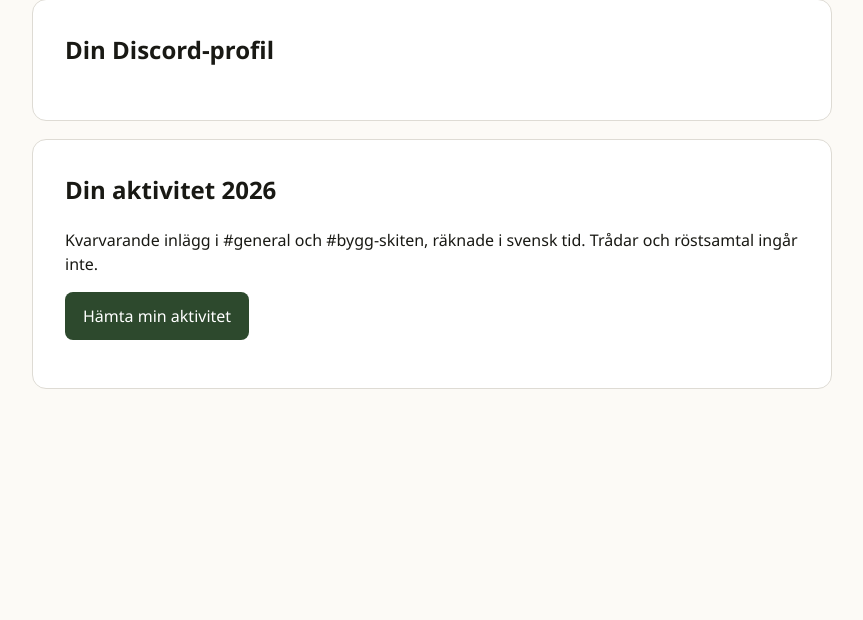
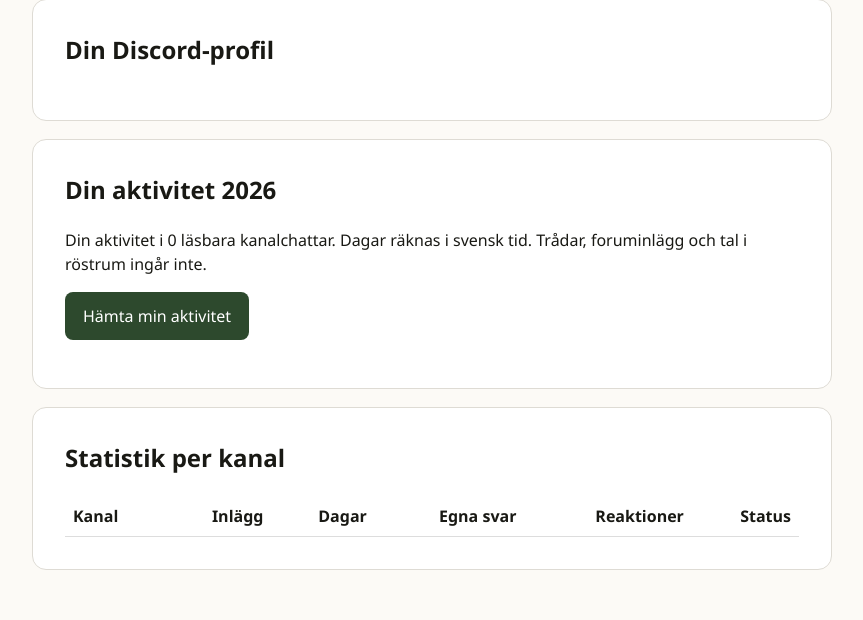
Before and after one commit to opensverige/opensverige-wrapped, a Flask app: template templates/data.html in a window 1280 px wide. Shown: the part 236-856 px from the top of the page, without its empty margins (208-1071 px from the left). Before the commit the page ends 625 px from the top, so only its background shows below. Run offline with Flask 3, Linux system fonts and the light colour scheme; the template is opened without the code that fills it, so the values that code supplies are empty.

Commit message:
Discover readable guild channels and show progressive per-channel statistics

```diff
--- a/app.py
+++ b/app.py
@@ -190,6 +190,68 @@ from werkzeug.exceptions import HTTPException
 def issue(error):
     return render_template("index.html", problem=error.description), error.code
 
+# Cache server metadata briefly; the requesting member is fetched for every request.
+from time import monotonic
+from threading import Lock
+
+_catalog_lock = Lock()
+_catalog = None
+_catalog_until = 0
+
+
+def channel_catalog():
+    global _catalog, _catalog_until
+    with _catalog_lock:
+        if monotonic() >= _catalog_until:
+            auth = "Bot " + os.environ["DISCORD_BOT_TOKEN"]
+            guild = api(f"/guilds/{GUILD}", auth)
+            channels = api(f"/guilds/{GUILD}/channels", auth)
+            bot = api(f"/guilds/{GUILD}/members/1574347988728414309", auth)
+            _catalog = guild, channels, bot
+            _catalog_until = monotonic() + 15
+        return _catalog
+
+
+def can_read_history(member, guild, channel):
+    uid = member["user"]["id"]
+    if uid == guild["owner_id"]:
+        return True
+    roles = set(member["roles"])
+    permissions = 0
+    for role in guild["roles"]:
+        if role["id"] == GUILD or role["id"] in roles:
+            permissions |= int(role["permissions"])
+    if permissions & 8:
+        return True
+    # Discord applies @everyone, combined roles, then the member overwrite.
+    layers = [[0, 0] for _ in range(3)]
+    for overwrite in channel["permission_overwrites"]:
+        target = overwrite["id"]
+        if target == GUILD:
+            layer = layers[0]
+        elif overwrite["type"] == 0 and target in roles:
+            layer = layers[1]
+        elif overwrite["type"] == 1 and target == uid:
+            layer = layers[2]
+        else:
+            continue
+        layer[0] |= int(overwrite["deny"])
+        layer[1] |= int(overwrite["allow"])
+    for deny, allow in layers:
+        permissions = (permissions & ~deny) | allow
+    required = (1 << 10) | (1 << 16)
+    if channel["type"] in (2, 13):
+        required |= 1 << 20
+    return permissions & required == required
+
+
+def readable_channels(member):
+    guild, channels, bot = channel_catalog()
+    return {c["id"]: c["name"] for c in sorted(channels, key=lambda c: c.get("position", 0))
+            if c["type"] in (0, 2, 5, 13) and can_read_history(member, guild, c)
+            and can_read_history(bot, guild, c)}
+
+
 @app.post("/data")
 def data():
     member = authenticated_member()
@@ -209,7 +271,7 @@ def data():
         "Tilldelade roller": len(member.get("roles", [])),
         "Boostar sedan": local_date(member.get("premium_since")),
     }
-    return render_template("data.html", rows=rows, channels=CHANNELS, csrf=form_token())
+    return render_template("data.html", rows=rows, channels=readable_channels(member), csrf=form_token())
 
 
 @app.post("/data/messages")
@@ -219,7 +281,9 @@ def data_messages():
         return {"error": "Logga in igen."}, 401
     channel = request.form.get("channel")
     cursor = request.form.get("before") or str((1798758000000 - 1420070400000) << 22)
-    if channel not in CHANNELS or not cursor.isascii() or not cursor.isdigit() or len(cursor) > 20:
+    if channel not in readable_channels(member):
+        abort(403)
+    if not cursor.isascii() or not cursor.isdigit() or len(cursor) > 20:
         abort(400)
     response = requests.get(f"{API}/channels/{channel}/messages",
                             headers={"Authorization": "Bot " + os.environ["DISCORD_BOT_TOKEN"]},
--- a/templates/data.html
+++ b/templates/data.html
@@ -3,9 +3,10 @@
 <title>Mina data · OpenSverige Wrapped</title>
 <style>
 *{box-sizing:border-box}body{margin:0;background:#fcfaf6;color:#191914;font:1rem/1.5 "Bricolage Grotesque","Segoe UI",sans-serif}main{max-width:840px;margin:auto;padding:32px 20px}header{border-bottom:1px solid #dedbd4;padding-bottom:16px}a{color:#884b21}section{background:white;border:1px solid #dedbd4;border-radius:14px;padding:clamp(16px,4vw,32px);margin:18px 0}h1{font-size:clamp(2.4rem,7vw,4.4rem);letter-spacing:-.06em;margin:.4em 0}h2{margin-top:0}dl{display:grid;grid-template-columns:1fr 1fr;gap:0;margin:0}dt,dd{margin:0;padding:8px 0;border-bottom:1px solid #eee;overflow-wrap:anywhere}dd{text-align:right;font-weight:600}button{background:#2d492d;color:white;padding:12px 18px;border:0;border-radius:8px;font:inherit;cursor:pointer}button:disabled{opacity:.65}small{color:#45483f}
-</style><main><header><a href="/">OpenSverige Wrapped</a></header><h1>Mina data</h1>
+table{border-collapse:collapse;width:100%}th,td{padding:8px;border-bottom:1px solid #ddd;text-align:right}th:first-child{text-align:left}</style><main><header><a href="/">OpenSverige Wrapped</a></header><h1>Mina data</h1>
 <section><h2>Din Discord-profil</h2><dl>{% for label,value in rows.items() %}<dt>{{ label }}</dt><dd>{{ value }}</dd>{% endfor %}</dl></section>
-<section><h2>Din aktivitet 2026</h2><p>Kvarvarande inlägg i #general och #bygg-skiten, räknade i svensk tid. Trådar och röstsamtal ingår inte.</p><button id="load">Hämta min aktivitet</button><p role="status" id="status"></p><dl id="metrics"></dl></section></main>
+<section><h2>Din aktivitet 2026</h2><p>Din aktivitet i {{ channels|length }} läsbara kanalchattar. Dagar räknas i svensk tid. Trådar, foruminlägg och tal i röstrum ingår inte.</p><button id="load">Hämta min aktivitet</button><p role="status" id="status"></p><dl id="metrics"></dl></section>
+<section><h2>Statistik per kanal</h2><div style="overflow:auto"><table><thead><tr><th>Kanal</th><th>Inlägg</th><th>Dagar</th><th>Egna svar</th><th>Reaktioner</th><th>Status</th></tr></thead><tbody>{% for id,name in channels.items() %}<tr id="ch-{{ id }}"><th scope="row">#{{ name }}</th><td>—</td><td>—</td><td>—</td><td>—</td><td>Väntar</td></tr>{% endfor %}</tbody></table></div></section></main>
 <script>
 const channels = {{ channels|tojson }};
 const csrf = {{ csrf|tojson }};
@@ -15,11 +16,16 @@ const metrics = document.querySelector('#metrics');
 button.onclick = async () => {
   button.disabled = true;
   metrics.replaceChildren();
+  for(const row of document.querySelectorAll("tbody tr")){for(const cell of Array.from(row.cells).slice(1,5))cell.textContent="—";row.cells[5].textContent="Väntar";}
   const days = new Map(), months = new Map(), totals = {};
   let replies = 0, reactions = 0, pages = 0;
   try {
     for (const [channel, name] of Object.entries(channels)) {
-      totals[name] = 0;
+      totals[channel] = 0;
+      const cells=document.getElementById('ch-'+channel).cells;
+      const active=new Set();
+      let channelReplies=0, channelReactions=0;
+      cells[5].textContent='Läser';
       let before = '';
       do {
         statusLine.textContent = 'Läser #' + name + ' · ' + pages + ' sidor hämtade';
@@ -35,13 +41,20 @@ button.onclick = async () => {
           days.set(date,(days.get(date)||0)+n);
           const month=date.slice(0,7);
           months.set(month,(months.get(month)||0)+n);
-          totals[name]+=n;
+          totals[channel]+=n; active.add(date);
         }
         replies+=data.replies;
         reactions+=data.reactions;
+        channelReplies+=data.replies;
+        channelReactions+=data.reactions;
+        cells[1].textContent=totals[channel];
+        cells[2].textContent=active.size;
+        cells[3].textContent=channelReplies;
+        cells[4].textContent=channelReactions;
         pages++;
         before=data.next;
       } while (before !== null);
+      cells[5].textContent="Klar";
     }
     const dates=[...days.keys()].sort();
     const peak=Math.max(0,...months.values());
@@ -52,7 +65,7 @@ button.onclick = async () => {
       previous=day;
       longest=Math.max(longest,streak);
     }
-    const rows=[['Egna inlägg',Object.values(totals).reduce((a,b)=>a+b,0)],['Aktiva dagar',dates.length],['Längsta svit i dagar',longest],['Första aktiva dag',dates[0]],['Senaste aktiva dag',dates.at(-1)],['Flest inlägg under en månad',[...months].filter(([,n])=>n===peak).map(([m])=>m+' ('+peak+')').join(', ')],['Egna direkta svar',replies],['Kvarvarande reaktioner på dina inlägg',reactions],...Object.entries(totals).map(([k,v])=>['Inlägg i #'+k,v])];
+    const rows=[['Egna inlägg',Object.values(totals).reduce((a,b)=>a+b,0)],['Aktiva dagar',dates.length],['Längsta svit i dagar',longest],['Första aktiva dag',dates[0]],['Senaste aktiva dag',dates.at(-1)],['Flest inlägg under en månad',[...months].filter(([,n])=>n===peak).map(([m])=>m+' ('+peak+')').join(', ')],['Egna direkta svar',replies],['Kvarvarande reaktioner på dina inlägg',reactions]];
     for(const [label,value] of rows){
       const dt=document.createElement('dt'),dd=document.createElement('dd');
       dt.textContent=label;dd.textContent=value??'—';metrics.append(dt,dd);
```
